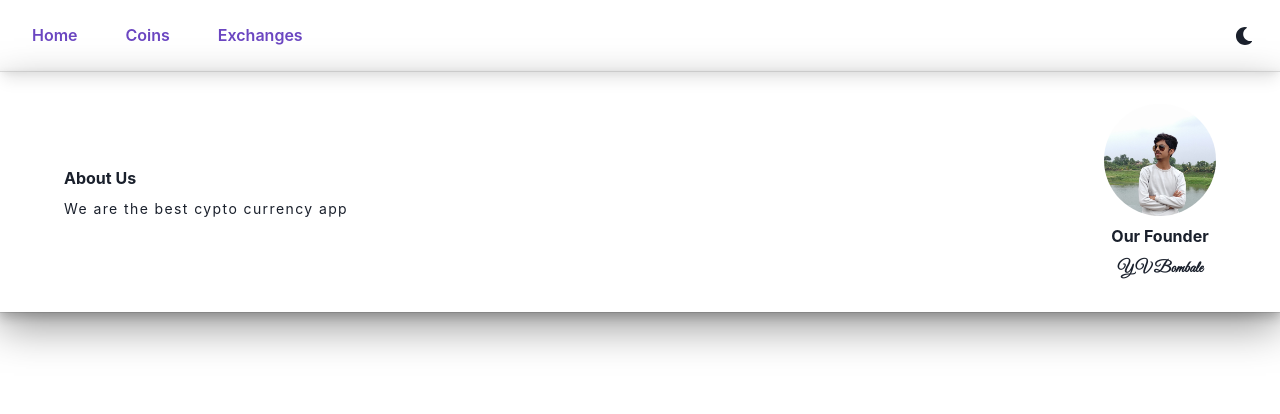
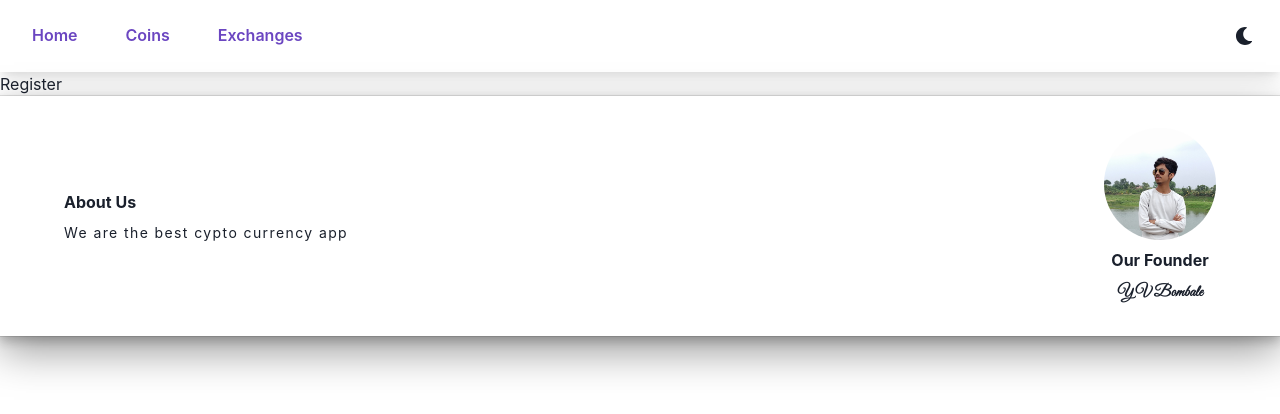
Before and after one commit to Yasssh-bombale/Crypto-app, a React (Create React App) app: page /register in a window 1280 px wide. Shown: the top 414 px of the page. Built offline with nearby package versions, Linux system fonts and the light colour scheme; a web font is replaced by a local one.

Commit message:
last commit before auth

```diff
--- a/src/App.js
+++ b/src/App.js
@@ -7,6 +7,8 @@
 import Exchanges from './Components/Exchanges';
 import CoinDetails from './Components/CoinDetails';
 import Footer from './Components/Footer';
+import Login from './Components/Login';
+import Register from './Components/Register';
 
 function App() {
   return (
@@ -17,6 +19,8 @@
         <Route path={'/coins'} element={<Coins />} />
         <Route path={'/exchanges'} element={<Exchanges />} />
         <Route path={'/coins/:id'} element={<CoinDetails />} />
+        <Route path={'/login'} element={<Login />} />
+        <Route path={'/register'} element={<Register />} />
       </Routes>
       <Footer />
     </Router>
--- /dev/null
+++ b/src/Components/Login.jsx
@@ -0,0 +1,7 @@
+import React from 'react';
+
+const Login = () => {
+  return <div>Login</div>;
+};
+
+export default Login;
--- /dev/null
+++ b/src/Components/Register.jsx
@@ -0,0 +1,7 @@
+import React from 'react';
+
+const Register = () => {
+  return <div>Register</div>;
+};
+
+export default Register;
```
